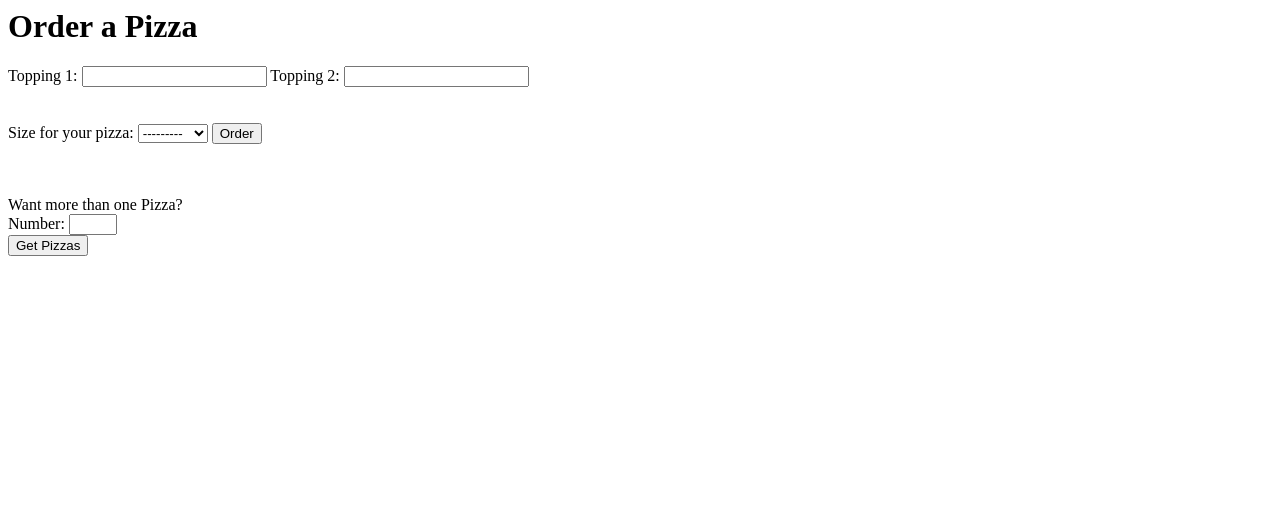
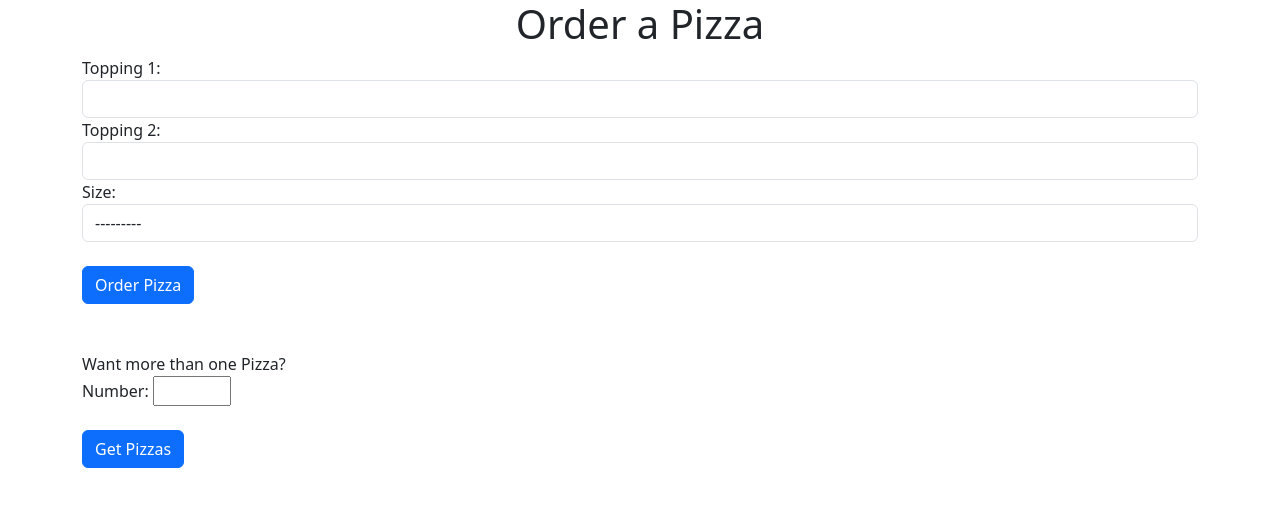
Before and after one commit to prakashtimilsina/Django-forms, a Django app: page /order/ in a window 1280 px wide. Shown: the top 507 px of the page. Run offline with Django 5.2, Linux system fonts and the light colour scheme; data comes from the database, SQL or seed files in the repository; some libraries are stand-ins or nearby versions.

Commit message:
Adding bootstrap for styling order page

```diff
--- a/prakashgarden-project/pizza/templates/pizza/order.html
+++ b/prakashgarden-project/pizza/templates/pizza/order.html
@@ -1,10 +1,29 @@
-<h1>Order a Pizza</h1>
+<!doctype html>
+<html lang="en">
+  <head>
+    <meta charset="utf-8">
+    <meta name="viewport" content="width=device-width, initial-scale=1">
+    <title>Order Page</title>
+    <link href="https://cdn.jsdelivr.net/npm/bootstrap@5.3.3/dist/css/bootstrap.min.css" rel="stylesheet" integrity="sha384-QWTKZyjpPEjISv5WaRU9OFeRpok6YctnYmDr5pNlyT2bRjXh0JMhjY6hW+ALEwIH" crossorigin="anonymous">
+  </head>
+  <body>
+    {% load widget_tweaks %}
+    <div class="container">
+    <h1 class="text-center">Order a Pizza</h1>
 
 {% comment %} Adding file/files through form we need to add enctype="multipart/form-data" {% endcomment %}
 
 <form action="{% url 'order' %}" class="" method="post" >
     {% csrf_token %}
-    {{ pizzaform.topping1.label_tag }}
+    {% for field in pizzaform  %}
+    <div class="form-group">
+    {{ field.errors }}
+    {{ field.label_tag }}
+    {% render_field field class="form-control" %}
+    </div>
+    {% endfor %}
+
+    {% comment %} {{ pizzaform.topping1.label_tag }}
     {{ pizzaform.topping1 }}
     {{ pizzaform.topping1.errors }}
 
@@ -14,17 +33,22 @@
     <br><br><br>
     <label for="{{ pizzaform.size.id_for_label }}">Size for your pizza:</label>
     {{ pizzaform.size }}
-    {{ pizzaform.size.errors}}
-    <input type="submit" value="Order">
+    {{ pizzaform.size.errors}} {% endcomment %}
+    <input type="submit" value="Order Pizza" class="btn btn-primary mt-4">
 </form>
 
 <br><br>
 Want more than one Pizza?
 <form action="{% url 'pizzas' %}" class="" method="get">
     {{ multiple_form }}
-    <input type="submit" value="Get Pizzas">
+    <input type="submit" value="Get Pizzas" class="btn btn-primary mt-4">
 </form>
 <h2>{{ note }}</h2>
 {% if created_pizza_pk %}
 <a href="{% url 'edit_order' created_pizza_pk %}" > Edit Your Order </a>
 {% endif %}
+</div>
+
+    <script src="https://cdn.jsdelivr.net/npm/bootstrap@5.3.3/dist/js/bootstrap.bundle.min.js" integrity="sha384-YvpcrYf0tY3lHB60NNkmXc5s9fDVZLESaAA55NDzOxhy9GkcIdslK1eN7N6jIeHz" crossorigin="anonymous"></script>
+  </body>
+</html>
--- a/prakashgarden-project/prakashgarden/settings.py
+++ b/prakashgarden-project/prakashgarden/settings.py
@@ -38,6 +38,8 @@ INSTALLED_APPS = [
     'django.contrib.messages',
     'django.contrib.staticfiles',
     'pizza',
+    'widget_tweaks',
+
 ]
 
 MIDDLEWARE = [
```
